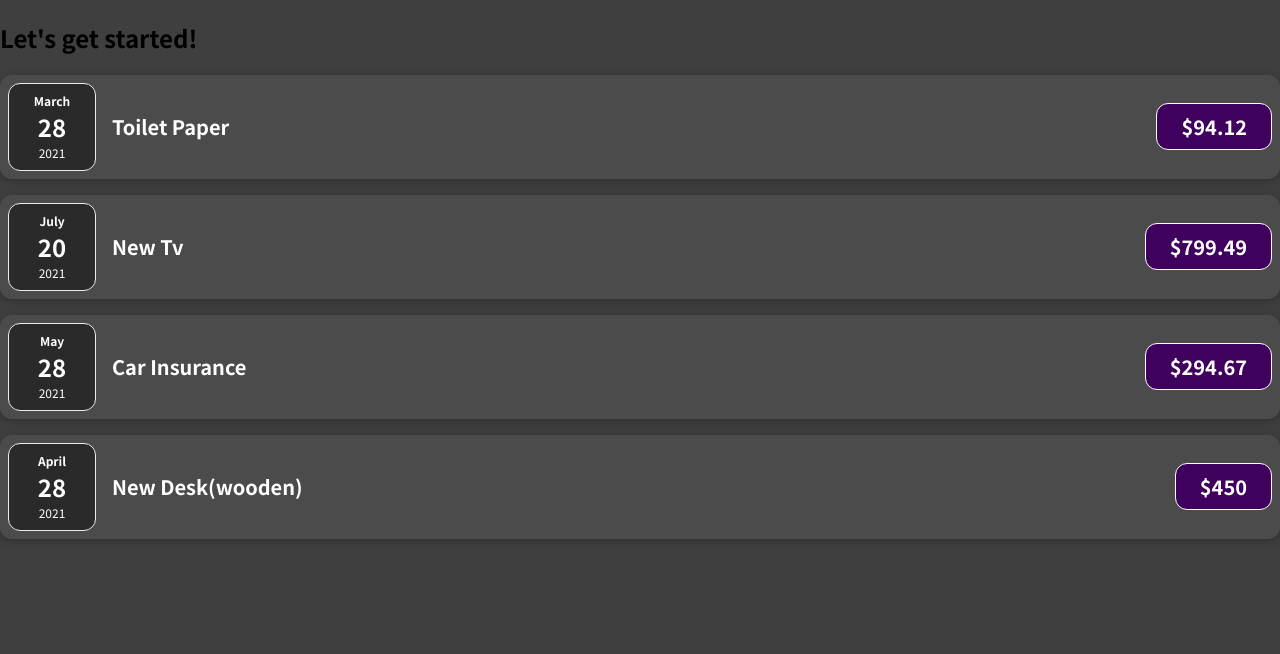
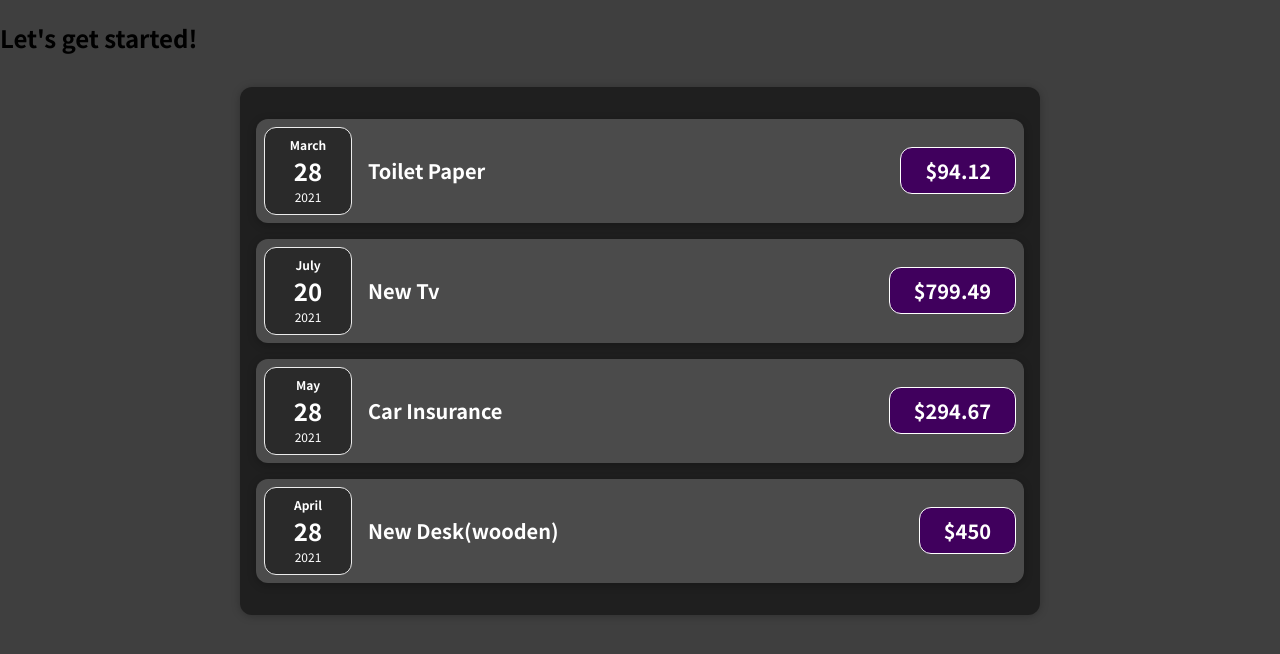
Before and after one commit to betiiy-haile/Expence-Tracker-App, a JavaScript app: page / in a window 1280 px wide. Shown: the top 654 px of the page. Built offline with nearby package versions, Linux system fonts and the light colour scheme.

Commit message:
Apply the concept of composition and adding some basic styling

```diff
--- a/src/App.js
+++ b/src/App.js
@@ -1,4 +1,4 @@
-import ExpenseItem from "./components/ExpenseItem";
+import Expenses from "./components/Expenses";
 
 function App() {
 
@@ -32,26 +32,7 @@ function App() {
     return (
       <div>
         <h2>Let's get started!</h2>
-        <ExpenseItem
-          title={expences[0].title}
-          date={expences[0].date}
-          amount={expences[0].amount}
-        />
-        <ExpenseItem
-          title={expences[1].title}
-          date={expences[1].date}
-          amount={expences[1].amount}
-        />
-        <ExpenseItem
-          title={expences[2].title}
-          date={expences[2].date}
-          amount={expences[2].amount}
-        />
-        <ExpenseItem
-          title={expences[3].title}
-          date={expences[3].date}
-          amount={expences[3].amount}
-        />
+        <Expenses items={expences} />
       </div>
     );
   }
--- /dev/null
+++ b/src/components/Expenses.css
@@ -0,0 +1,9 @@
+.expenses {
+    padding: 1rem;
+    background-color: rgb(31, 31, 31);
+    margin: 2rem auto;
+    width: 50rem;
+    max-width: 95%;
+    border-radius: 12px;
+    box-shadow: 0 1px 8px rgba(0, 0, 0, 0.25);
+}
--- /dev/null
+++ b/src/components/Expenses.js
@@ -0,0 +1,31 @@
+import ExpenseItem from "./ExpenseItem";
+import "./Expenses.css"
+
+function Expenses(props) {
+  return (
+    <div className="expenses">
+      <ExpenseItem
+        title={props.items[0].title}
+        date={props.items[0].date}
+        amount={props.items[0].amount}
+      />
+      <ExpenseItem
+        title={props.items[1].title}
+        date={props.items[1].date}
+        amount={props.items[1].amount}
+      />
+      <ExpenseItem
+        title={props.items[2].title}
+        date={props.items[2].date}
+        amount={props.items[2].amount}
+      />
+      <ExpenseItem
+        title={props.items[3].title}
+        date={props.items[3].date}
+        amount={props.items[3].amount}
+      />
+    </div>
+  );
+}
+
+export default Expenses
```
